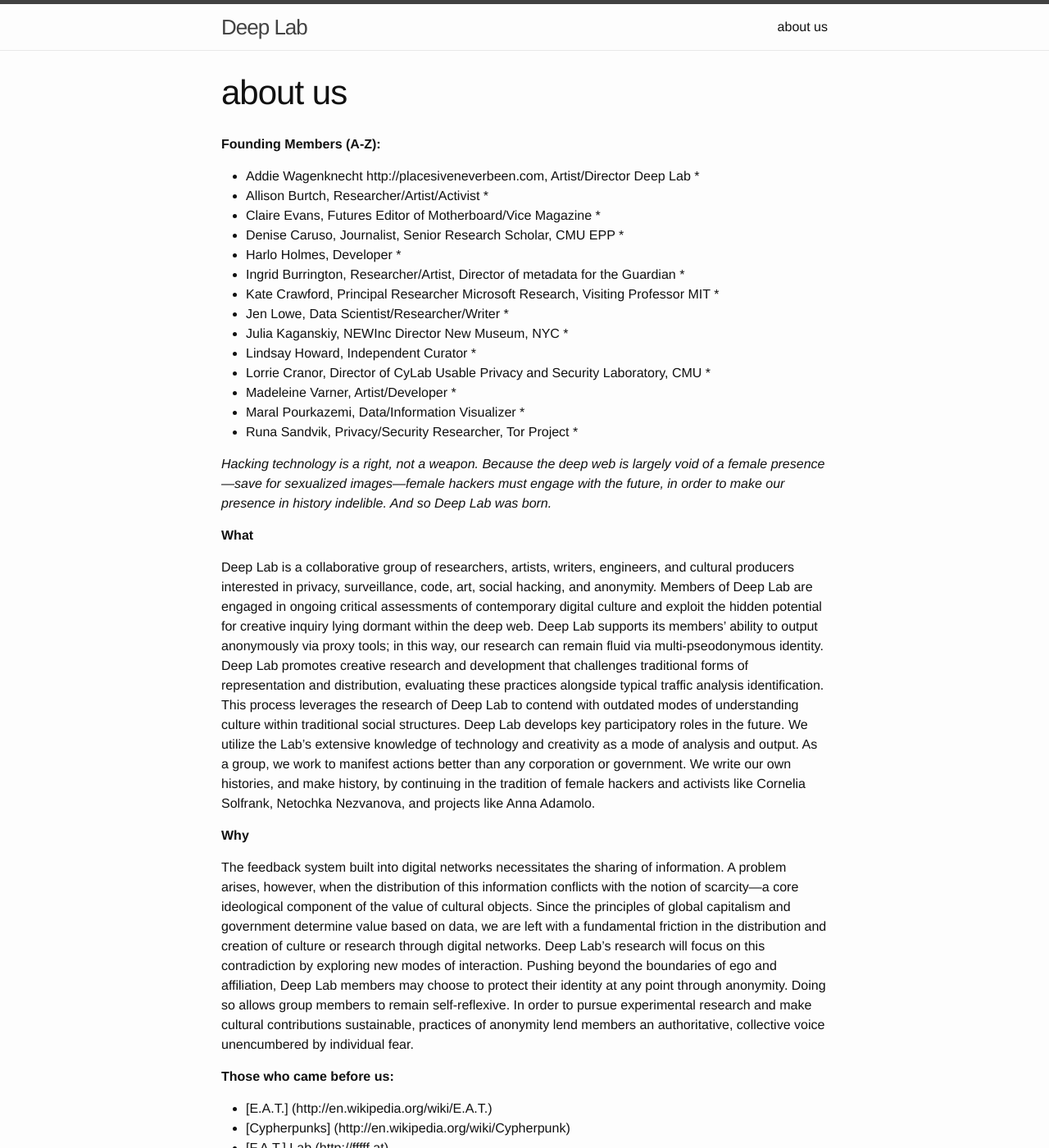
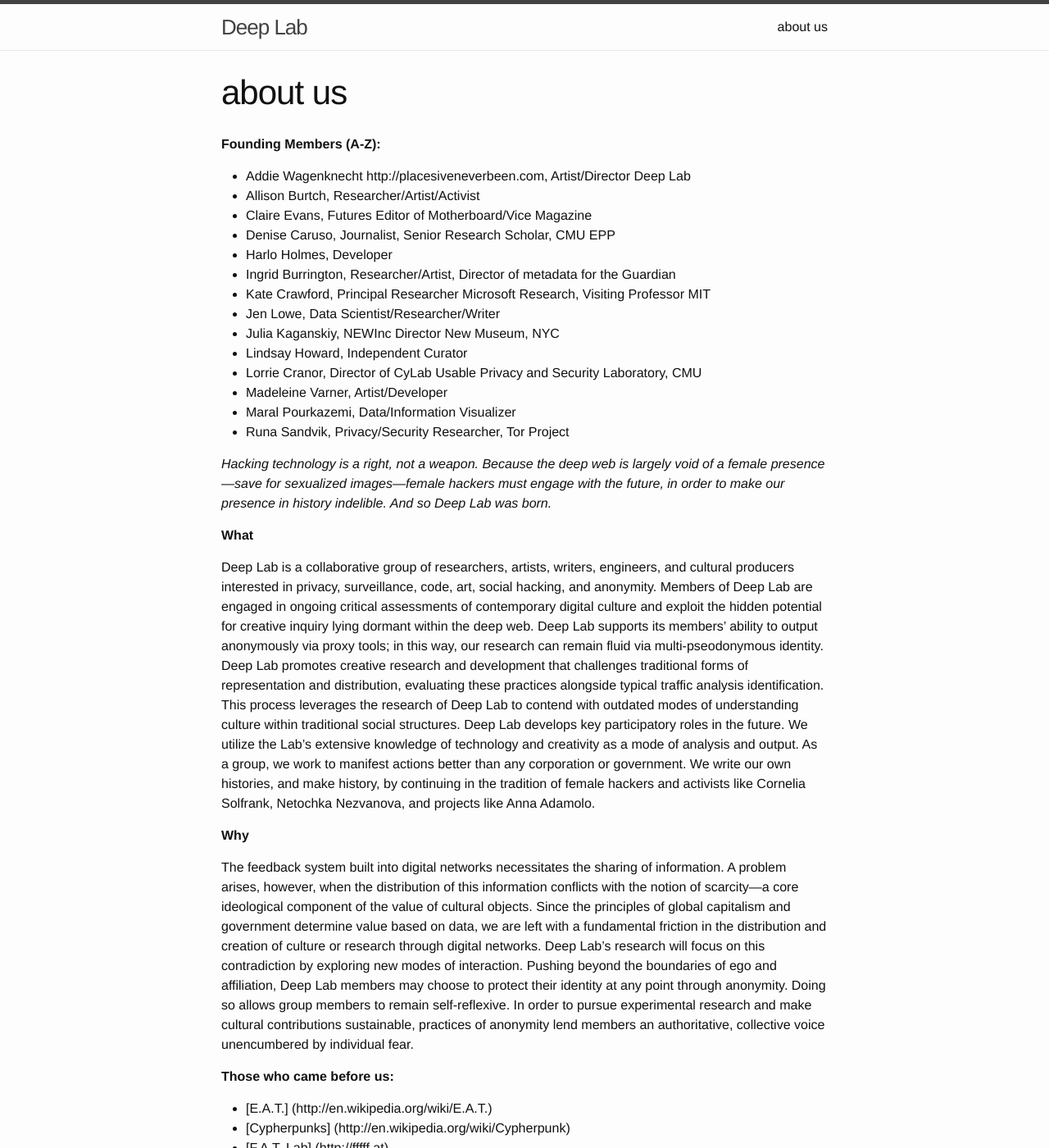
Before and after one commit to DeepLab/deeplab.github.io, a Jekyll site: the page built from about.md, in a window 1280 px wide and 1400 px high. Shown: the whole window at 82% size. Built offline with Jekyll 4.4.1, drawn with Linux system fonts in a browser that asks for light colours; Markdown is read by kramdown in place of the engine named in the settings; some of the changed text lies outside the part shown.

```diff
--- a/about.md
+++ b/about.md
@@ -5,20 +5,21 @@ permalink: /about/
 ---
 
 **Founding Members (A-Z):**
-  * Addie Wagenknecht http://placesiveneverbeen.com, Artist/Director Deep Lab *
-  * Allison Burtch, Researcher/Artist/Activist *
-  * Claire Evans, Futures Editor of Motherboard/Vice Magazine *
-  * Denise Caruso, Journalist, Senior Research Scholar, CMU EPP *
-  * Harlo Holmes, Developer *
-  * Ingrid Burrington, Researcher/Artist, Director of metadata for the Guardian *
-  * Kate Crawford, Principal Researcher Microsoft Research, Visiting Professor MIT *
-  * Jen Lowe, Data Scientist/Researcher/Writer *
-  * Julia Kaganskiy, NEWInc Director New Museum, NYC *
-  * Lindsay Howard, Independent Curator *
-  * Lorrie Cranor, Director of CyLab Usable Privacy and Security Laboratory, CMU *
-  * Madeleine Varner, Artist/Developer *
-  * Maral Pourkazemi, Data/Information Visualizer *
-  * Runa Sandvik, Privacy/Security Researcher, Tor Project *
+
+  * Addie Wagenknecht http://placesiveneverbeen.com, Artist/Director Deep Lab
+  * Allison Burtch, Researcher/Artist/Activist
+  * Claire Evans, Futures Editor of Motherboard/Vice Magazine
+  * Denise Caruso, Journalist, Senior Research Scholar, CMU EPP
+  * Harlo Holmes, Developer
+  * Ingrid Burrington, Researcher/Artist, Director of metadata for the Guardian
+  * Kate Crawford, Principal Researcher Microsoft Research, Visiting Professor MIT
+  * Jen Lowe, Data Scientist/Researcher/Writer
+  * Julia Kaganskiy, NEWInc Director New Museum, NYC
+  * Lindsay Howard, Independent Curator
+  * Lorrie Cranor, Director of CyLab Usable Privacy and Security Laboratory, CMU
+  * Madeleine Varner, Artist/Developer
+  * Maral Pourkazemi, Data/Information Visualizer
+  * Runa Sandvik, Privacy/Security Researcher, Tor Project
 
 
 *Hacking technology is a right, not a weapon.  Because the deep web is largely void of a female presence—save for sexualized images—female hackers must engage with the future, in order to make our presence in history indelible. And so Deep Lab was born.*
@@ -38,6 +39,6 @@ Pushing beyond the boundaries of ego and affiliation, Deep Lab members may choos
 
 * [E.A.T.] (http://en.wikipedia.org/wiki/E.A.T.)
 * [Cypherpunks] (http://en.wikipedia.org/wiki/Cypherpunk)
-* [F.A.T.] Lab (http://fffff.at)
+* [F.A.T. Lab] (http://fffff.at)
 * [CCC] (http://en.wikipedia.org/wiki/Chaos_Computer_Club)
 * [Radical Software] (http://www.radicalsoftware.org/)
```
